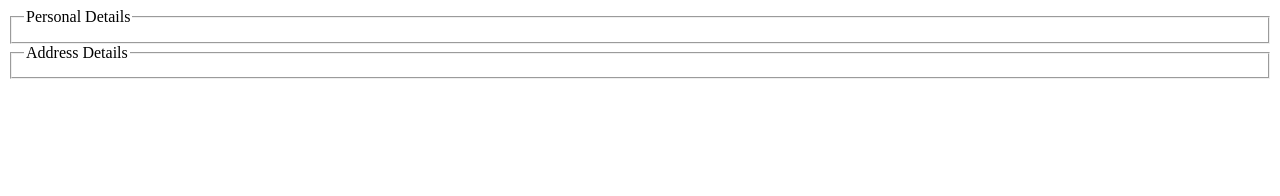
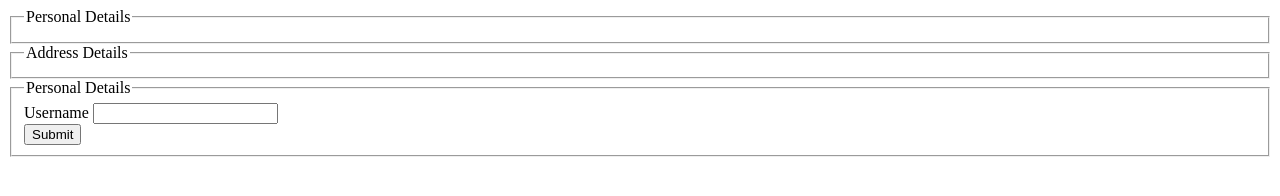
Before and after one commit to KatsiarynaTsialpuk/HTML-Snippets, a website: page semantic-forms/index.html in a window 1280 px wide. Drawn offline with Linux system fonts and the light colour scheme.

Commit message:
Feat: Added some more information on the semantic forms.

```diff
--- a/semantic-forms/index.html
+++ b/semantic-forms/index.html
@@ -11,6 +11,15 @@
 			- method - post/get most of the time its post
 			- name - must be named unique among other forms in the document
 			- novalidate - default is false. This just means the form is not to be validated after submission
+
+			Common Attributes you can use on inputs
+			- Pattern - Use regex to define a pattern (EG: 00-00-00) This is useful if you want just numbers to appear on mobile keyboard (pattern="[0-9]*")
+			- Name - gives an input a name which can be used as a reference
+			- Id - You need to give your input an ID so your label can belong to that input.
+			- Auto Focus - default is set to false
+			- Value - Set a value for the element
+			- Placeholder - Some placeholder text for your input field
+			- Disabled - Prevents the user from selecting this input
 		-->
 
 		<form role="form" name="form1" novalidate="true" action="" method="post">
@@ -34,5 +43,25 @@
 				</legend>
 			</fieldset>
 		</form>
+
+		<!--
+			Labels - Make sure that every input has a label assigned to it.
+			Attr[for="input-ID"]
+		-->
+
+		<form role="form" name="form3" novalidate="true" action="" method="post">
+			<fieldset>
+				<legend>
+					Personal Details
+				</legend>
+				<div class="form-group">
+					<label for="username">Username</label>
+					<input type="text" name="username" id="username" />
+				</div>
+				<div class="form-footer">
+					<button type="submit">Submit</button>
+				</div>
+			</fieldset>
+		</form>
 	</body>
 </html>
```
Also changed, not shown: semantic-forms/README.md (added).
